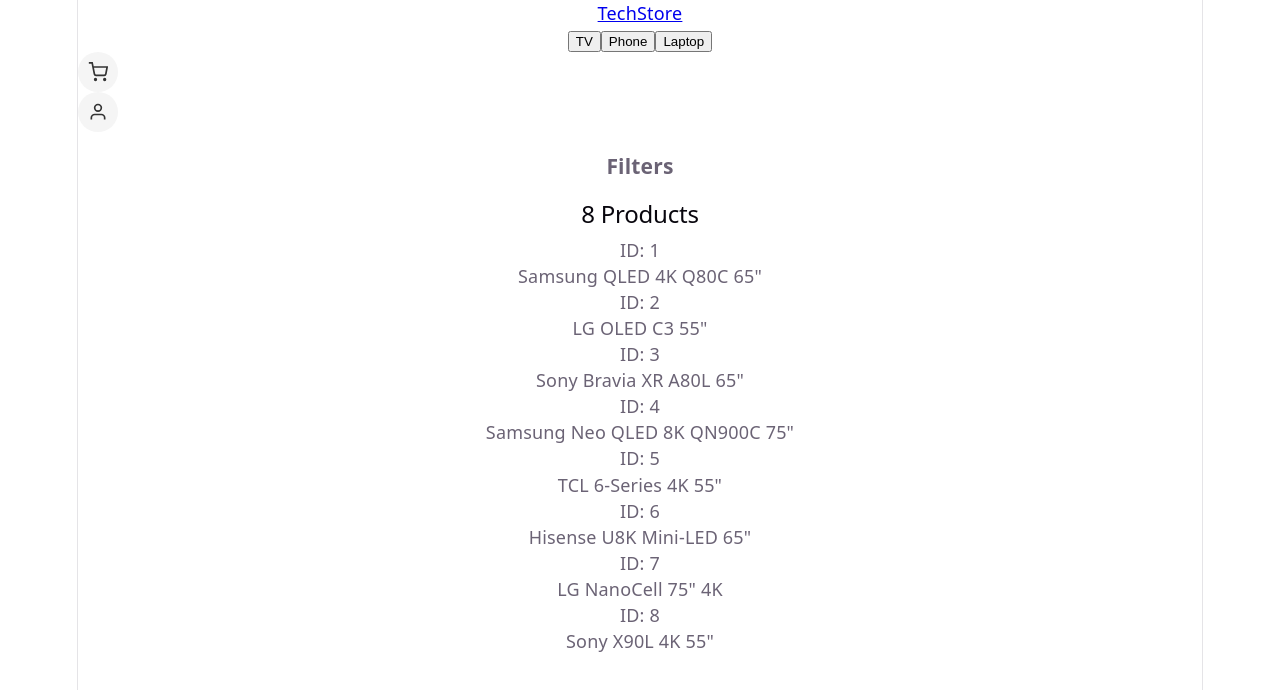
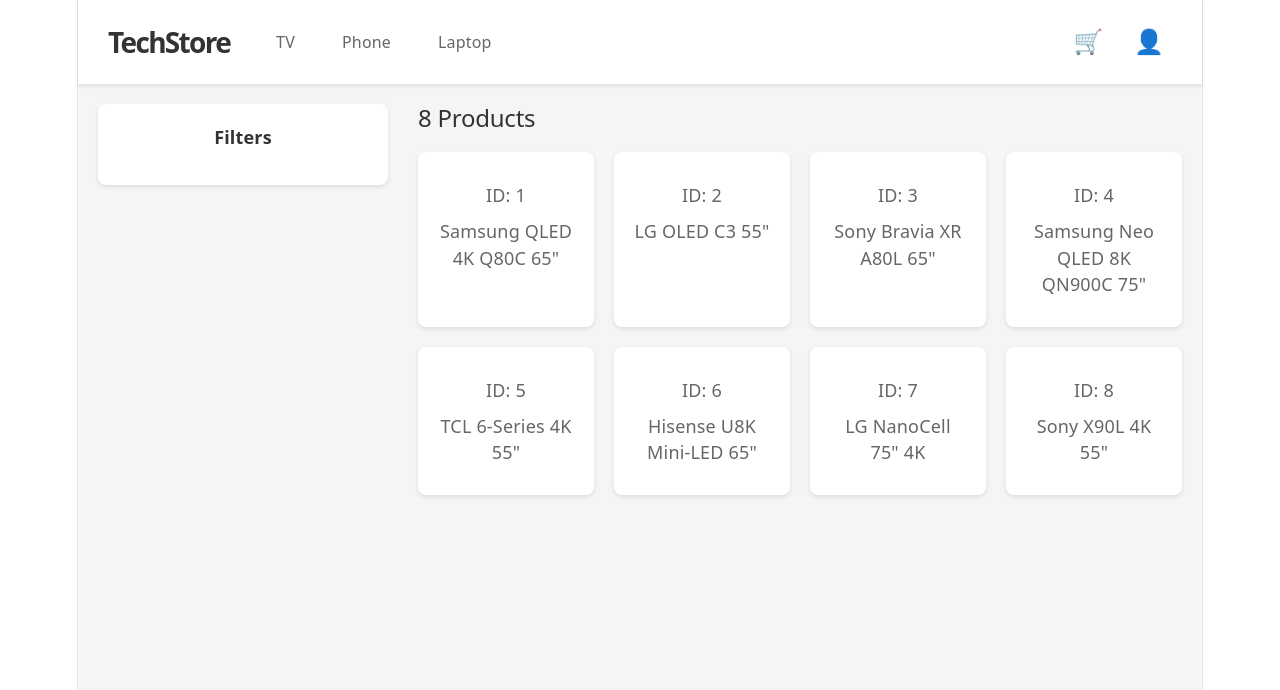
Before and after one commit to sinkvs/ecommerce, a React (Vite) app: page / in a window 1280 px wide. Shown: the top 690 px of the page. Built offline with nearby package versions, Linux system fonts and the light colour scheme.

Commit message:
Изменяю внешний вид под требования макета

```diff
--- a/src/app/components/Header.css
+++ b/src/app/components/Header.css
@@ -1,22 +1,63 @@
-.icon-btn {
-  width: 40px;
-  height: 40px;
-  border: none;
-  background: #f5f5f5;
-  border-radius: 50%;
-  cursor: pointer;
+.header {
+  display: flex;
+  justify-content: space-between; /* Расталкивает левую и правую части */
+  align-items: center;
+  padding: 20px 30px;
+  background-color: #ffffff;
+  box-shadow: 0 2px 4px rgba(0,0,0,0.1);
+}
+
+/* Левая часть: логотип + навигация */
+.header-left {
   display: flex;
   align-items: center;
-  justify-content: center;
-  transition: background 0.2s;
+  gap: 30px; /* Расстояние между логотипом и ссылками */
+}
+
+.logo {
+  margin: 0;
+  font-size: 28px;
   color: #333;
+  font-weight: 700;
+}
+
+.header-nav {
+  display: flex;
+  gap: 15px; /* Расстояние между ссылками TV, Phone, Laptop */
+}
+
+.nav-link {
+  text-decoration: none;
+  color: #666;
+  font-size: 16px;
+  font-weight: 500;
+  padding: 8px 16px;
+  border-radius: 6px;
+  transition: all 0.2s;
+}
+
+.nav-link:hover {
+  background-color: #f0f0f0;
+  color: #007bff;
+}
+
+/* Правая часть: иконки */
+.header-right {
+  display: flex;
+  gap: 15px; /* Расстояние между иконками */
+}
+
+.icon-btn {
+  background: none;
+  border: none;
+  font-size: 24px;
+  cursor: pointer;
+  padding: 8px;
+  border-radius: 8px;
+  transition: all 0.2s;
 }
 
 .icon-btn:hover {
-  background: #e0e0e0;
+  background-color: #f0f0f0;
+  transform: scale(1.1);
 }
-
-.icon-btn svg {
-  width: 20px;
-  height: 20px;
-}
--- a/src/app/components/Header.jsx
+++ b/src/app/components/Header.jsx
@@ -3,35 +3,20 @@
 function Header() {
   return (
     <header className="header">
-      <div className="header__container">
+      {/* ЛЕВАЯ ЧАСТЬ: Логотип и навигация */}
+      <div className="header-left">
+        <h1 className="logo">TechStore</h1>
+        <nav className="header-nav">
+          <a href="/tv" className="nav-link">TV</a>
+          <a href="/phone" className="nav-link">Phone</a>
+          <a href="/laptop" className="nav-link">Laptop</a>
+        </nav>
+      </div>
 
-        <a href="/tv" className="header__logo">TechStore</a>
-
-        <nav className="header__nav">
-          <button className="tab tab--active">TV</button>
-          <button className="tab">Phone</button>
-          <button className="tab">Laptop</button>
-        </nav>
-
-        <div className="header__actions">
-          {/* Иконка корзины - SVG прямо здесь */}
-          <button className="icon-btn" aria-label="Cart">
-            <svg width="20" height="20" viewBox="0 0 24 24" fill="none" stroke="currentColor" strokeWidth="2">
-              <circle cx="9" cy="21" r="1"></circle>
-              <circle cx="20" cy="21" r="1"></circle>
-              <path d="M1 1h4l2.68 13.39a2 2 0 0 0 2 1.61h9.72a2 2 0 0 0 2-1.61L23 6H6"></path>
-            </svg>
-          </button>
-
-          {/* Иконка пользователя - SVG прямо здесь */}
-          <button className="icon-btn" aria-label="User">
-            <svg width="20" height="20" viewBox="0 0 24 24" fill="none" stroke="currentColor" strokeWidth="2">
-              <path d="M20 21v-2a4 4 0 0 0-4-4H8a4 4 0 0 0-4 4v2"></path>
-              <circle cx="12" cy="7" r="4"></circle>
-            </svg>
-          </button>
-        </div>
-
+      {/* ПРАВАЯ ЧАСТЬ: Иконки */}
+      <div className="header-right">
+        <button className="icon-btn">🛒</button>
+        <button className="icon-btn">👤</button>
       </div>
     </header>
   )
--- a/src/app/pages/Home.css
+++ b/src/app/pages/Home.css
@@ -0,0 +1,66 @@
+.home-page {
+  min-height: 100vh;
+  background-color: #f5f5f5;
+}
+
+.page-layout {
+  display: flex;
+  max-width: 1400px;
+  margin: 0 auto;
+  padding: 20px;
+  gap: 30px;
+}
+
+/* Сайдбар слева */
+.sidebar {
+  width: 250px;
+  flex-shrink: 0;
+  background-color: #fff;
+  padding: 20px;
+  border-radius: 8px;
+  box-shadow: 0 2px 4px rgba(0,0,0,0.1);
+  height: fit-content;
+}
+
+.sidebar h3 {
+  margin: 0 0 15px 0;
+  color: #333;
+  font-size: 18px;
+}
+
+/* Основной контент */
+.content {
+  flex-grow: 1;
+}
+
+.product-summary {
+  margin-bottom: 20px;
+  margin-left: 0; /* Убираем любой автоматический отступ */
+  text-align: left; /* Выравниваем текст по левому краю */
+}
+
+.product-summary h2 {
+  color: #333;
+  font-size: 24px;
+  margin: 0;
+  padding-left: 0; /* Убираем внутренний отступ */
+}
+
+.product-grid {
+  display: grid;
+  grid-template-columns: repeat(4, 1fr); /* 4 колонки */
+  gap: 20px;
+}
+
+.card-placeholder {
+  background-color: #fff;
+  padding: 20px;
+  border-radius: 8px;
+  box-shadow: 0 2px 4px rgba(0,0,0,0.1);
+  text-align: center;
+}
+
+.card-placeholder p {
+  margin: 10px 0;
+  color: #666;
+}
```
Also changed, not shown: src/app/pages/Home.jsx (+4 -6 lines).
